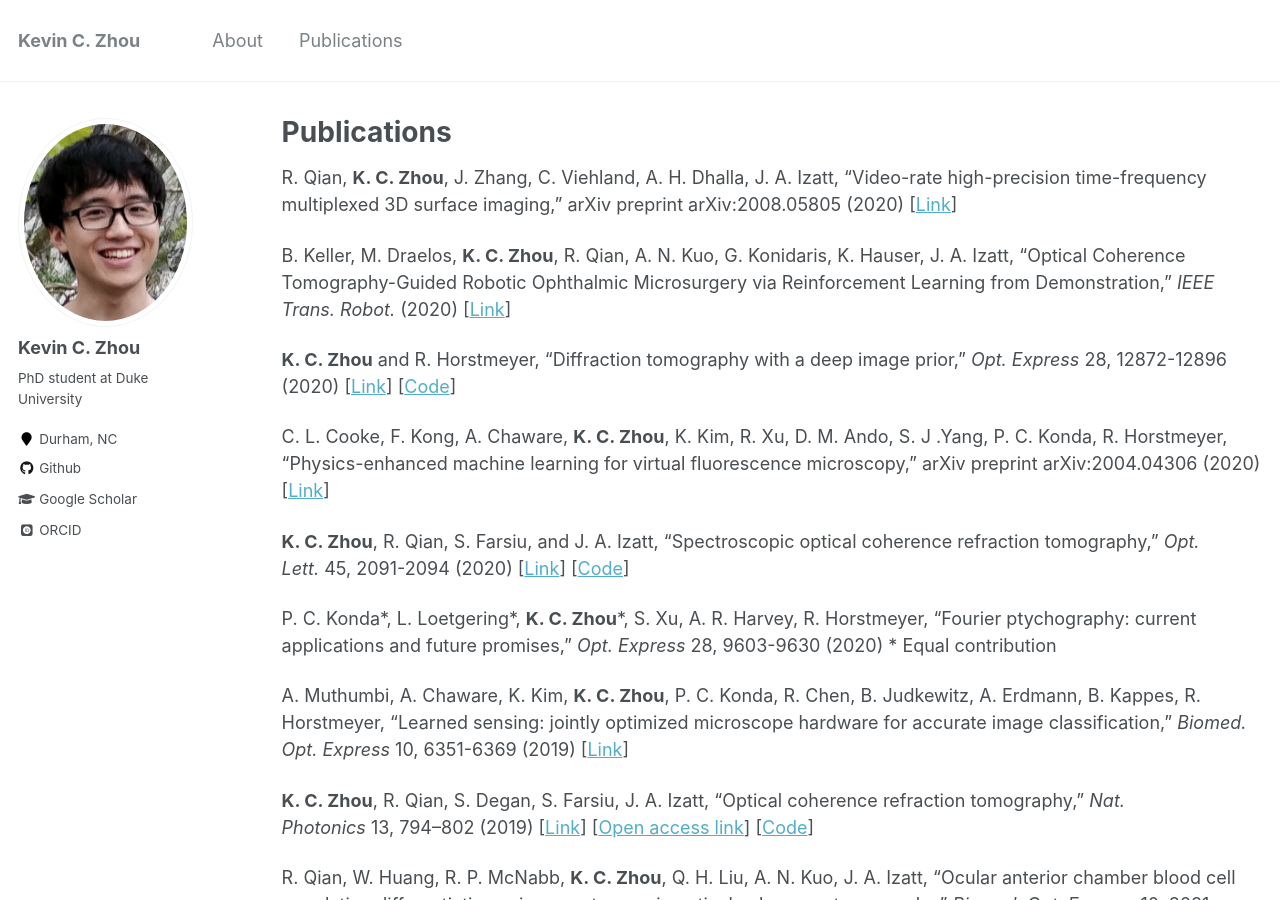
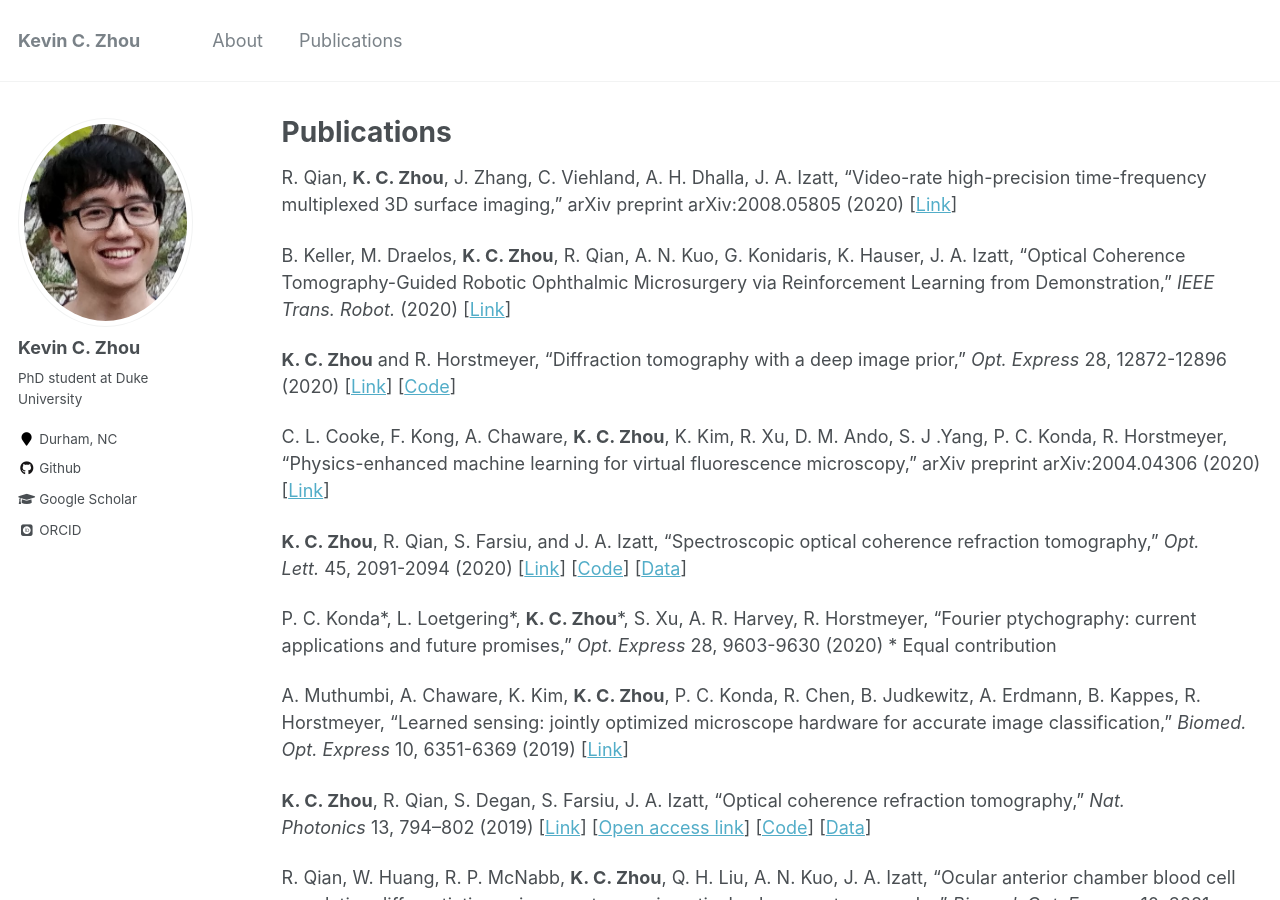
Before and after one commit to kevinczhou/kevinczhou.github.io, a Jekyll site: the page built from _pages/publications.md, in a window 1280 px wide and 900 px high. Built offline with Jekyll 4.4.1, drawn with Linux system fonts in a browser that asks for light colours; some web fonts are replaced.

Commit message:
Update publications.md

```diff
--- a/_pages/publications.md
+++ b/_pages/publications.md
@@ -12,13 +12,13 @@ B. Keller, M. Draelos, **K. C. Zhou**, R. Qian, A. N. Kuo, G. Konidaris, K. Haus
 
 C. L. Cooke, F. Kong, A. Chaware, **K. C. Zhou**, K. Kim, R. Xu, D. M. Ando, S. J .Yang, P. C. Konda, R. Horstmeyer, "Physics-enhanced machine learning for virtual fluorescence microscopy," arXiv preprint arXiv:2004.04306 (2020) [[Link](https://arxiv.org/abs/2004.04306)]
 
-**K. C. Zhou**, R. Qian, S. Farsiu, and J. A. Izatt, “Spectroscopic optical coherence refraction tomography,” *Opt. Lett.* 45, 2091-2094 (2020) [[Link](https://www.osapublishing.org/ol/abstract.cfm?uri=ol-45-7-2091)] [[Code](https://osapublishing.figshare.com/articles/Spectral_fitting_code_for_SOCT_and_SOCRT/11931228)]
+**K. C. Zhou**, R. Qian, S. Farsiu, and J. A. Izatt, “Spectroscopic optical coherence refraction tomography,” *Opt. Lett.* 45, 2091-2094 (2020) [[Link](https://www.osapublishing.org/ol/abstract.cfm?uri=ol-45-7-2091)] [[Code](https://osapublishing.figshare.com/articles/Spectral_fitting_code_for_SOCT_and_SOCRT/11931228)] [[Data](https://osapublishing.figshare.com/articles/Raw_spectra_of_polystyrene_beads_from_SOCT_and_SOCRT/11931225)]
 
 P. C. Konda\*, L. Loetgering\*, **K. C. Zhou**\*, S. Xu, A. R. Harvey, R. Horstmeyer, “Fourier ptychography: current applications and future promises,” *Opt. Express* 28, 9603-9630 (2020)  \* Equal contribution
 
 A. Muthumbi, A. Chaware, K. Kim, **K. C. Zhou**, P. C. Konda, R. Chen, B. Judkewitz, A. Erdmann, B. Kappes, R. Horstmeyer, “Learned sensing: jointly optimized microscope hardware for accurate image classification,” *Biomed. Opt. Express* 10, 6351-6369 (2019) [[Link](https://www.osapublishing.org/boe/abstract.cfm?uri=boe-10-12-6351)]
 
-**K. C. Zhou**, R. Qian, S. Degan, S. Farsiu, J. A. Izatt, “Optical coherence refraction tomography,” *Nat. Photonics* 13, 794–802 (2019) [[Link](https://www.nature.com/articles/s41566-019-0508-1)]  [[Open access link](https://rdcu.be/bO6eQ)] [[Code](https://github.com/kevinczhou/optical-coherence-refraction-tomography)]
+**K. C. Zhou**, R. Qian, S. Degan, S. Farsiu, J. A. Izatt, “Optical coherence refraction tomography,” *Nat. Photonics* 13, 794–802 (2019) [[Link](https://www.nature.com/articles/s41566-019-0508-1)]  [[Open access link](https://rdcu.be/bO6eQ)] [[Code](https://github.com/kevinczhou/optical-coherence-refraction-tomography)] [[Data](https://figshare.com/articles/Biological_datasets_for_optical_coherence_refraction_tomography_OCRT_/8297138)]
 
 R. Qian, W. Huang, R. P. McNabb, **K. C. Zhou**, Q. H. Liu, A. N. Kuo, J. A. Izatt, “Ocular anterior chamber blood cell population differentiation using spectroscopic optical coherence tomography,” *Biomed. Opt. Express* 10, 3281-3300 (2019) [[Link](https://www.osapublishing.org/boe/abstract.cfm?uri=boe-10-7-3281)]
 
```
